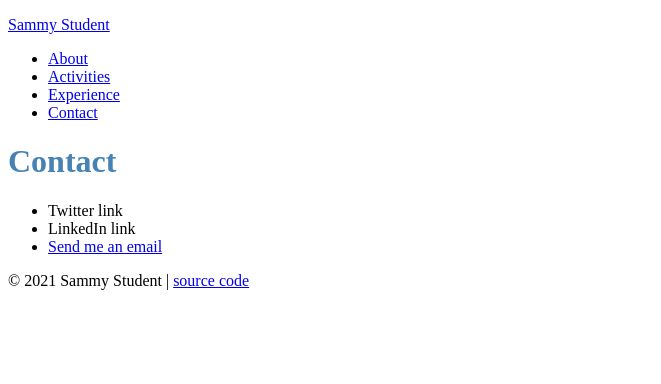
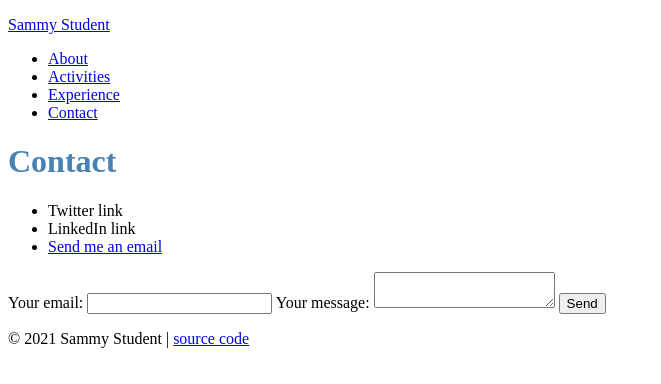
Before and after one commit to s2t2/student-site-inclass-2025, a plain HTML site: page contact.html in a window 1280 px wide. Shown: the whole page, without its empty margins (0-661 px from the left). Drawn offline with Linux system fonts and the light colour scheme.

Commit message:
Implement contact form using formspree

```diff
--- a/contact.html
+++ b/contact.html
@@ -27,6 +27,26 @@
           <a href="mailto:sammystudent@myschool.edu"> Send me an email</a>
         </li>
       </ul>
+
+
+      <form
+        action="https://formspree.io/f/xldjoogw"
+        method="POST"
+      >
+        <label>
+          Your email:
+          <input type="email" name="email">
+        </label>
+        <label>
+          Your message:
+          <textarea name="message"></textarea>
+        </label>
+        <!-- your other form fields go here -->
+        <button type="submit">Send</button>
+      </form>
+
+
+
     </div>
 
     <footer>
```
